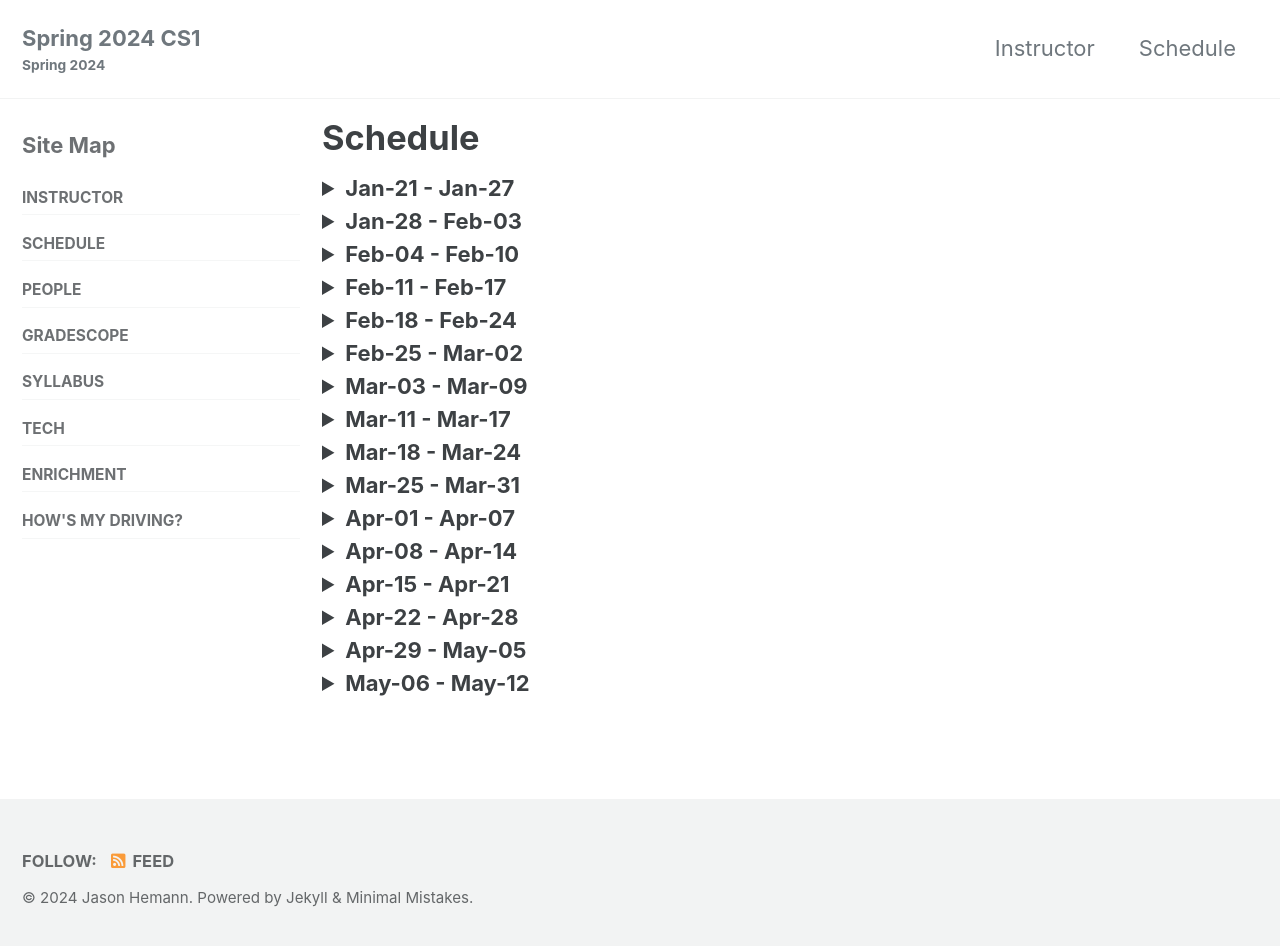
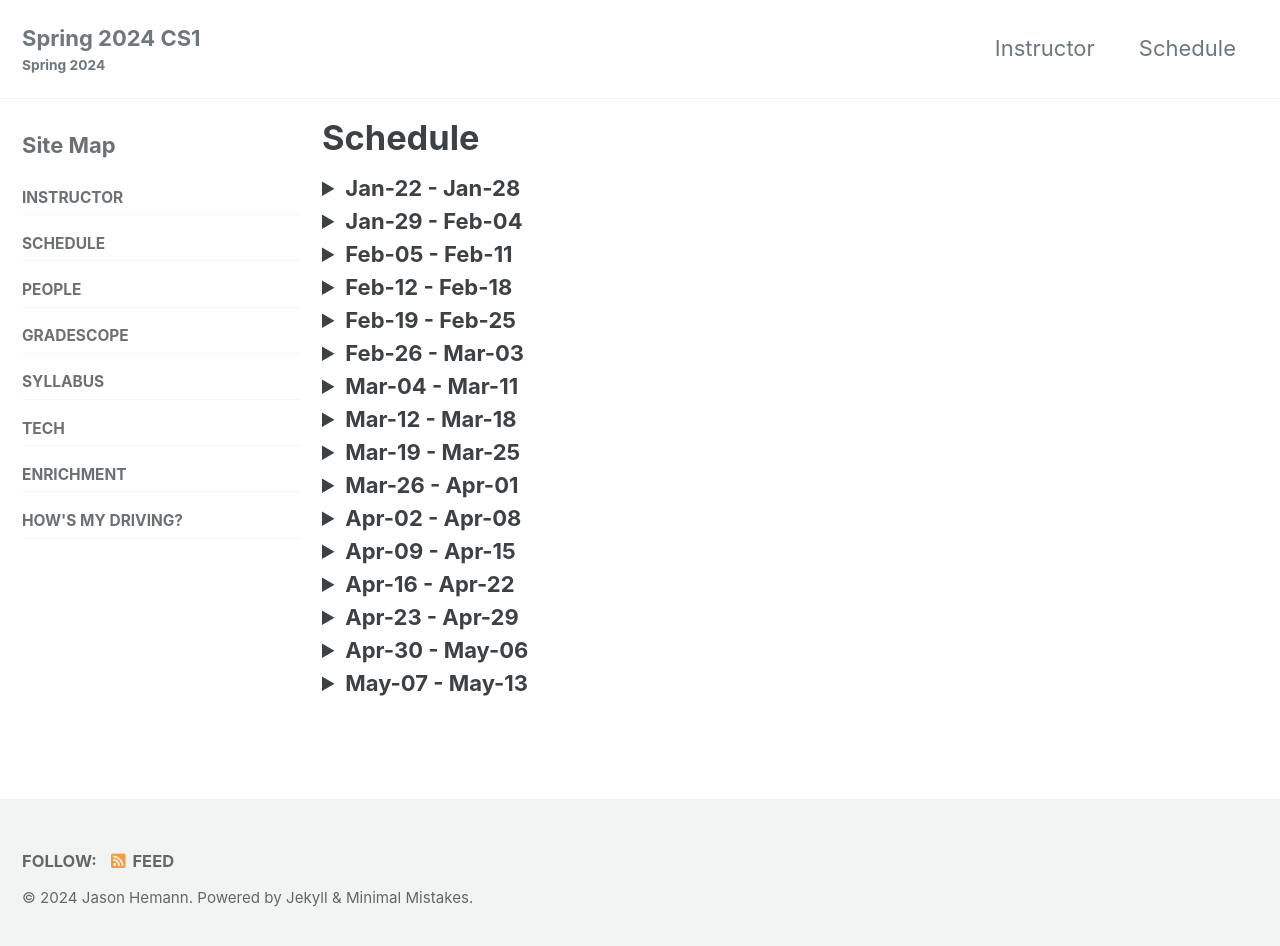
Before and after one commit to jasonhemann/25SP-CS1114, a Jekyll site: the page built from schedule.md, in a window 1280 px wide and 954 px high. Shown: the top 946 px of the window. Built offline with Jekyll 4.4.1, drawn with Linux system fonts in a browser that asks for light colours; cached includes are drawn as plain includes.

Commit message:
Correcting schedule semester start

```diff
--- a/_data/schedule.yml
+++ b/_data/schedule.yml
@@ -1,8 +1,8 @@
-day_of_year_offset: 1 # Year starts on a Monday
+first_week_of_year_offset: 1 # Year starts on a Monday
 semester_start: "2024-01-22T00:00:00-04:00"
 semester_start_week: 4 # https://www.epochconverter.com/weeks/202X
-dst_start_week: 10 # "2023-03-10T02:00:00-05:00"
-dst_end_week: 44 # "2023-11-05T02:00:00-04:00"
+dst_start_week: 10 # "2024-03-10T02:00:00-05:00"
+dst_end_week: 44 # "2024-11-05T02:00:00-04:00"
 weeks:
   - week_offset: 0
     homework:
--- a/schedule.md
+++ b/schedule.md
@@ -5,6 +5,7 @@ classes: wide
 ---
 <!-- Constants -->
 {% assign days = "M,T,W,R,F,Sa,Su" | split: "," %}
+{% assign SECONDS_PER_HOUR = 3600 %}
 {% assign SECONDS_PER_DAY = 86400 %}
 {% assign DAYS_IN_WEEK = 7 %}
 {% assign SECONDS_PER_WEEK = SECONDS_PER_DAY | times: DAYS_IN_WEEK %}
@@ -14,17 +15,18 @@ classes: wide
 {% assign semester_start_week = site.data.schedule.semester_start_week %}
 {% assign dst_start_week = site.data.schedule.dst_start_week %}
 {% assign dst_end_week = site.data.schedule.dst_end_week %}
+{% assign first_week_offset_in_seconds = site.data.schedule.first_week_of_year_offset | times: SECONDS_PER_DAY %}
 
 {% for week in site.data.schedule.weeks %}
 <details>
-{% assign week_start_seconds =  week.week_offset | times: SECONDS_PER_WEEK | plus: semester_start_seconds %}
+{% assign week_start_seconds =  week.week_offset | times: SECONDS_PER_WEEK | plus: first_week_offset_in_seconds | plus: semester_start_seconds %}
 {% assign week_num = week.week_offset | plus: semester_start_week %}
 <!-- If |---StartDST--StartSemester--EndDST--Current-Week--| -->
 {% if semester_start_week < dst_end_week and dst_end_week < week_num %}
-	{% assign week_start_seconds = week_start_seconds | plus: 3600 %}
+	{% assign week_start_seconds = week_start_seconds | plus: SECONDS_PER_HOUR %}
 <!-- If |--StartSemester--StartDST--Current-Week--EndDST--| -->
 {% elsif dst_start_week < semester_start_week and week_num < dst_end_timestamp %}
-	{% assign week_start_seconds = week_start_seconds | minus: 3600 %}
+	{% assign week_start_seconds = week_start_seconds | minus: SECONDS_PER_HOUR %}
 {% endif %}
 {% assign week_end_seconds = week_start_seconds | plus: SATURDAY_SECONDS_OFFSET %}
 
```
